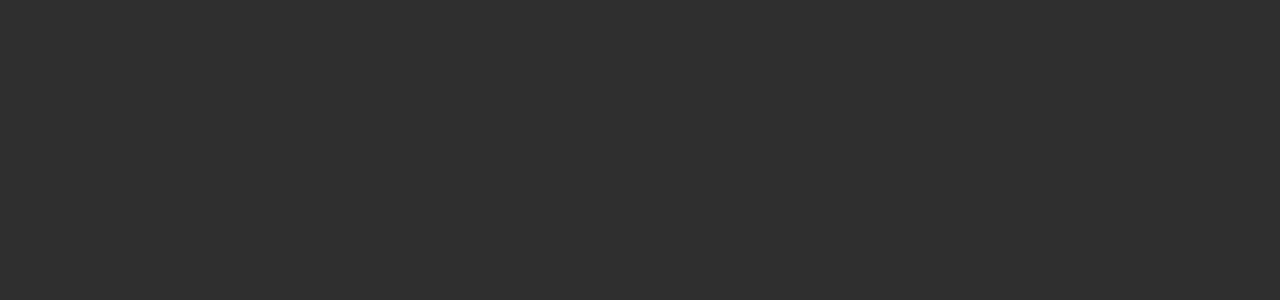
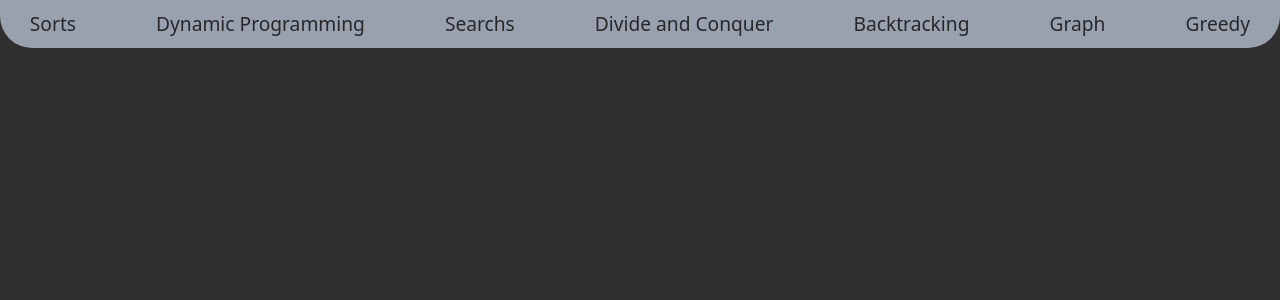
Before and after one commit to joaocarlos-dev/AlgVis, a Next.js app: page / in a window 1280 px wide. Shown: the top 300 px of the page. Built offline with nearby package versions, Linux system fonts and the light colour scheme.

Commit message:
added navbar

```diff
--- a/src/app/globals.css
+++ b/src/app/globals.css
@@ -4,16 +4,6 @@
   --background: #2f2f2f;
 }
 
-@theme inline {
-  --color-background: var(--background);
-}
-
-@media (prefers-color-scheme: dark) {
-  :root {
-    --background: #0a0a0a;
-  }
-}
-
 body {
   background: var(--background);
 }
--- a/src/app/layout.tsx
+++ b/src/app/layout.tsx
@@ -1,5 +1,6 @@
 import type { Metadata } from "next";
 import "./globals.css";
+import NavBar from "@/components/navbar";
 
 export const metadata: Metadata = {
   title: "AlgVis",
@@ -15,6 +16,7 @@ export default function RootLayout({
     <html lang="en">
       <body
       >
+        <NavBar/>
         {children}
       </body>
     </html>
--- /dev/null
+++ b/src/components/navbar/index.tsx
@@ -0,0 +1,87 @@
+'use client'
+import React, { useState } from "react";
+import {AnimatePresence, motion} from 'framer-motion';
+
+const NavBar = () => {
+  return (
+    <div className="w-screen bg-gray-400 gap-20 rounded-bl-4xl rounded-br-4xl h-12 flex justify-center items-center">
+      <FlyoutLink href="#" FlyoutContent={PricingContent}>
+        Sorts
+      </FlyoutLink>
+      <FlyoutLink href="#" FlyoutContent={PricingContent}>
+        Dynamic Programming
+      </FlyoutLink>
+      <FlyoutLink href="#" FlyoutContent={PricingContent}>
+        Searchs
+      </FlyoutLink>
+      <FlyoutLink href="#" FlyoutContent={PricingContent}>
+        Divide and Conquer
+      </FlyoutLink>
+      <FlyoutLink href="#" FlyoutContent={PricingContent}>
+        Backtracking
+      </FlyoutLink>
+      <FlyoutLink href="#" FlyoutContent={PricingContent}>
+        Graph
+      </FlyoutLink>
+      <FlyoutLink href="#" FlyoutContent={PricingContent}>
+        Greedy
+      </FlyoutLink>
+    </div>
+  );
+};
+
+interface FlyoutLinkProps {
+  children: React.ReactNode;
+  href: string;
+  FlyoutContent?: React.ComponentType;
+}
+
+const FlyoutLink = ({ children, href, FlyoutContent }: FlyoutLinkProps) => {
+  const [open, setOpen] = useState(false);
+  const showFlyout = open && FlyoutContent;
+
+  return (
+    <div
+      onMouseEnter={() => setOpen(true)}
+      onMouseLeave={() => setOpen(false)}
+      className="relative"
+    >
+      <a className="relative text-zinc-800 text-[1.2rem]" href={href}>
+        {children}
+        <span
+        style={{transform: showFlyout ? "scaleX(1)" : "scaleX(0)",
+        }}
+        className="absolute -bottom-2 -left-2 -right-2 h-1 origin-left rounded-full bg-zinc-800
+        transition-transform duration-300 ease-out"
+        >
+        </span>
+      </a>
+
+        <AnimatePresence>
+        {showFlyout && (
+        <motion.div
+        initial={{opacity: 0, y: 15}}
+        animate={{opacity: 1, y: 0}}
+        exit={{opacity: 0, y: 15}}
+        transition={{duration: 0.3, ease: 'easeOut'}}
+        className="absolute left-1/2 top-12 -translate-x-1/2 bg-gray-100 text-black">
+            <div className="absolute -top-6 left-0 right-0 h-6 bg-transparent"/>
+            <div className="absolute left-1/2 top-0 h-4 w-4 -translate-x-1/2 -translate-y-1/2 rotate-45 bg-gray-100"/>
+            <FlyoutContent />
+            </motion.div>
+            )}
+        </AnimatePresence>
+    </div>
+  );
+};
+
+const PricingContent = () => {
+  return (
+    <div className="w-fit h-fit p-6 z-10 top-full mt-2">
+      {/* Conteúdo do flyout aqui */}
+
+    </div>
+  );
+};
+
+export default NavBar;
```
Also changed, not shown: package.json (+8 -6 lines), 1 other file (tests, documents, lock files or other folders).
